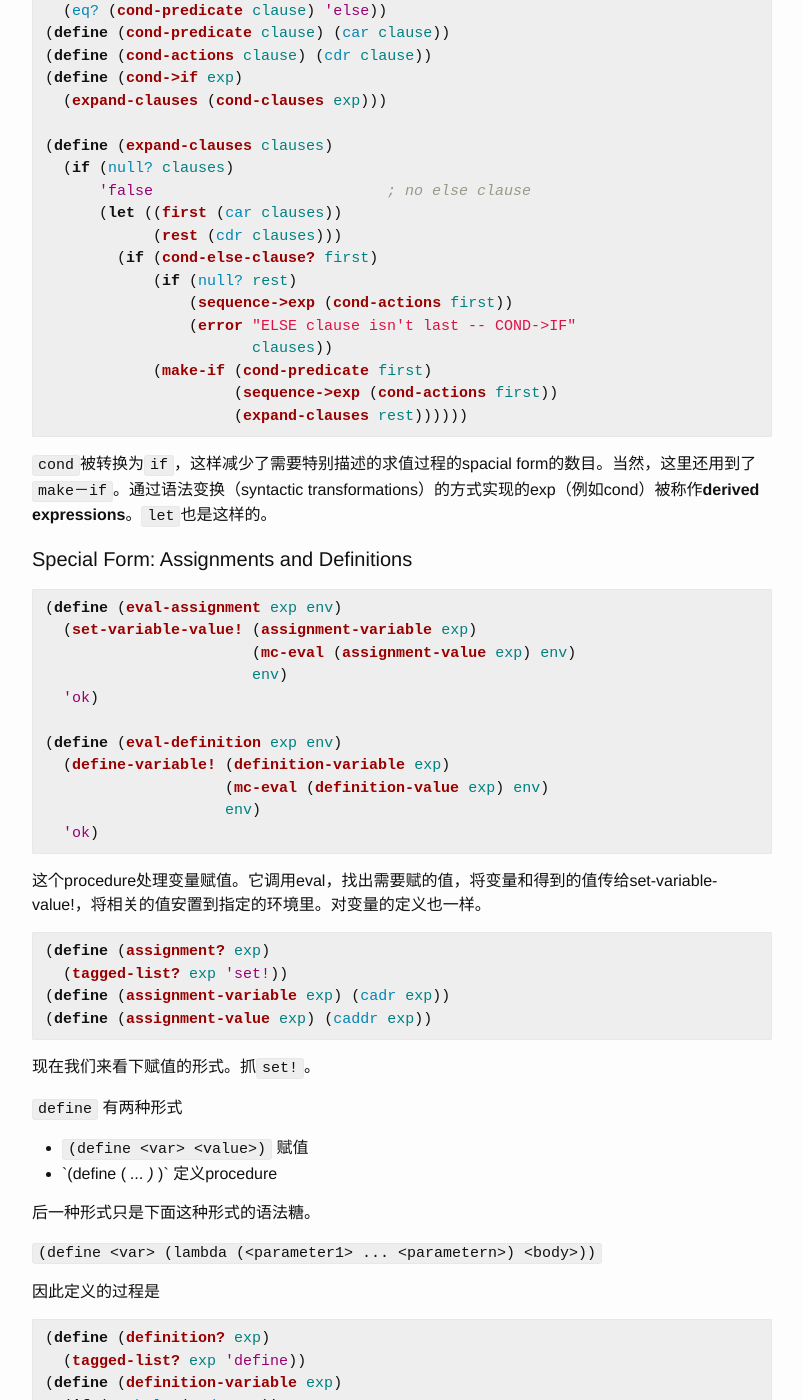
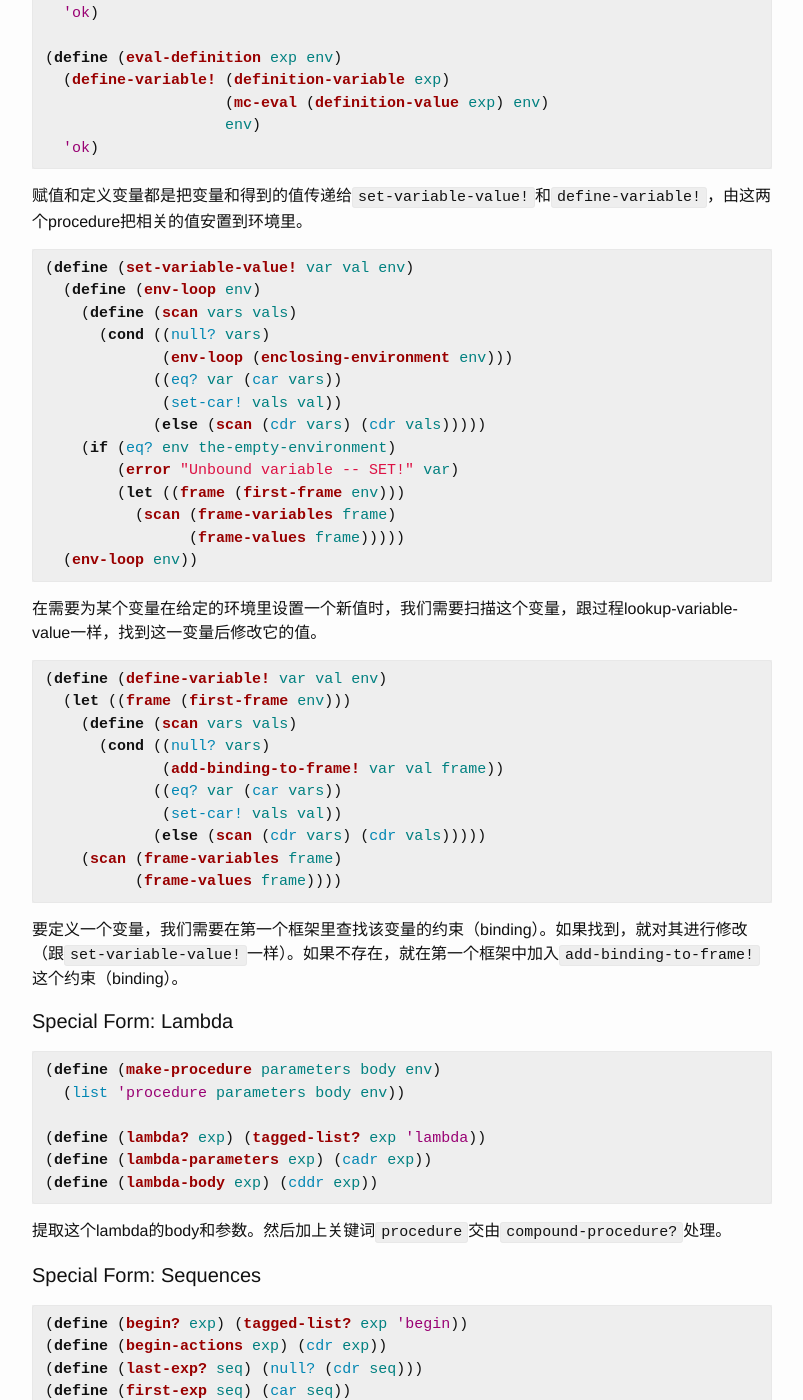
Before and after one commit to nickyfoto/Blog, a Jekyll site: the page built from _posts/2016-02-12-interpreter-eval.md, in a window 1280 px wide and 1400 px high, scrolled down 3933 px. Shown: the whole window, without its empty margins (238-1041 px from the left). Built offline with Jekyll 4.4.1, drawn with Linux system fonts in a browser that asks for light colours; some of the changed text lies outside the part shown.

Commit message:
finish eval

````diff
--- a/_posts/2016-02-12-interpreter.md
+++ b/_posts/2016-02-12-interpreter-eval.md
@@ -74,13 +74,34 @@
         (else false)))
 ```
 
-首先碰到的是`self-evaluating?`。只有number和string可以self-evaluate。
+首先碰到的是`self-evaluating?`。只有number和string可以self-evaluate。`number?`和`string?`解释器中都没有定义。
 
 ```scheme
 (define (variable? exp) (symbol? exp))
 ```
 
-如果是variable，则要在env中lookup它的值。
+如果是variable，则要在env中lookup它的值。`symbol?`解释器也没有定义。
+
+```scheme
+(define (lookup-variable-value var env)
+  (define (env-loop env)
+    (define (scan vars vals)
+      (cond ((null? vars)
+             (env-loop (enclosing-environment env)))
+            ((eq? var (car vars))
+             (car vals))
+            (else (scan (cdr vars) (cdr vals)))))
+    (if (eq? env the-empty-environment)
+        (error "Unbound variable" var)
+        (let ((frame (first-frame env)))
+          (scan (frame-variables frame)
+                (frame-values frame)))))
+  (env-loop env))
+```
+
+要在一个环境中查找一个变量，就需要扫描第一个框架里的变量表。如果在这里找到了所需的变量，那么就返回与之对应的值表里的对应元素。如果当前框架找不到，就要到它外围环境里去找，并继续下去。如果遇到了空环境，则发出一个“未约束变量”的错误信号。
+
+---
 
 ### Special Forms
 
@@ -100,17 +121,111 @@
   (tagged-list? exp 'quote))
 ```
 
-利用`tagged-list?`可以处理parse一系列情况。
+利用`tagged-list?`可以处理关键词`quote`，`set!`， `define`， `if`， `lambda`， `begin`， `cond`。
+
+#### Special Form: Assignments and Definitions
+
+现在我们来看下赋值的形式。抓`set!`。
+
+```scheme
+(define (assignment? exp)
+  (tagged-list? exp 'set!))
+(define (assignment-variable exp) (cadr exp))
+(define (assignment-value exp) (caddr exp))
+```
+
+`define` 有两种形式
+
+* `(define <var> <value>)` 赋值
+* `(define (<var> <parameter1> ... <parametern>)
+  <body>)` 定义procedure
+
+后一种形式只是下面这种形式的语法糖。
+
+`(define <var>
+  (lambda (<parameter1> ... <parametern>)
+    <body>))`
+
+因此定义的过程是
+
+```scheme
+(define (definition? exp)
+  (tagged-list? exp 'define))
+(define (definition-variable exp)
+  (if (symbol? (cadr exp))
+      (cadr exp)
+      (caadr exp)))
+(define (definition-value exp)
+  (if (symbol? (cadr exp))
+      (caddr exp)
+      (make-lambda (cdadr exp)   ; formal parameters
+                   (cddr exp)))) ; body
+```
+
+```scheme
+(define (eval-assignment exp env)
+  (set-variable-value! (assignment-variable exp)
+                       (mc-eval (assignment-value exp) env)
+                       env)
+  'ok)
+
+(define (eval-definition exp env)
+  (define-variable! (definition-variable exp)
+                    (mc-eval (definition-value exp) env)
+                    env)
+  'ok)
+```
+
+赋值和定义变量都是把变量和得到的值传递给`set-variable-value!`和`define-variable!`，由这两个procedure把相关的值安置到环境里。
+
+```scheme
+(define (set-variable-value! var val env)
+  (define (env-loop env)
+    (define (scan vars vals)
+      (cond ((null? vars)
+             (env-loop (enclosing-environment env)))
+            ((eq? var (car vars))
+             (set-car! vals val))
+            (else (scan (cdr vars) (cdr vals)))))
+    (if (eq? env the-empty-environment)
+        (error "Unbound variable -- SET!" var)
+        (let ((frame (first-frame env)))
+          (scan (frame-variables frame)
+                (frame-values frame)))))
+  (env-loop env))
+```
+
+在需要为某个变量在给定的环境里设置一个新值时，我们需要扫描这个变量，跟过程lookup-variable-value一样，找到这一变量后修改它的值。
+
+```scheme
+(define (define-variable! var val env)
+  (let ((frame (first-frame env)))
+    (define (scan vars vals)
+      (cond ((null? vars)
+             (add-binding-to-frame! var val frame))
+            ((eq? var (car vars))
+             (set-car! vals val))
+            (else (scan (cdr vars) (cdr vals)))))
+    (scan (frame-variables frame)
+          (frame-values frame))))
+```
+
+要定义一个变量，我们需要在第一个框架里查找该变量的约束（binding）。如果找到，就对其进行修改（跟`set-variable-value!`一样）。如果不存在，就在第一个框架中加入`add-binding-to-frame!`这个约束（binding）。
+
+
 
 #### Special Form: Lambda
 
 ```scheme
+(define (make-procedure parameters body env)
+  (list 'procedure parameters body env))
+
 (define (lambda? exp) (tagged-list? exp 'lambda))
 (define (lambda-parameters exp) (cadr exp))
 (define (lambda-body exp) (cddr exp))
 ```
 
-提取这个lambda的body和参数。
+提取这个lambda的body和参数。然后加上关键词`procedure`交由`compound-procedure?`处理。
 
 #### Special Form: Sequences
 
@@ -127,8 +242,8 @@
               (eval-sequence (rest-exps exps) env))))
 ```
 
-* `Begin` 把多个expression放到一个expression里面。它要求按出现顺序对它的子expression求值。
-* `Eval-sequence` is used by apply to evaluate the sequence of expressions in a procedure body. It is also used by `eval` to evaluate the sequence of expressions in a `begin` expression. 它拿 a sequence of expressions 和env做参数。返回最后一个exp的value。
+* `begin` 把多个expression放到一个expression里面。它要求按出现顺序对它的子expression求值。`begin-actions` 取出begin后的exps。
+* `Eval-sequence`递归地对包含在`begin`里的exps求值，如果递归到`last-exp?`则返回它的value。
 
 #### Special Form: Conditionals
 
@@ -152,9 +267,16 @@
       (eval (if-alternative exp) env)))
 ```
 
-`eval-if`对if expression的predicate部分进行求值。如果true，则对consequence求值，否则对alternative求值。`if-predicate` 用于被解释的语言，求出来的值用`true?`来判断。然后交由解释器本身的if来判断执行。这里体现了解释器所用的语言和被解释的语言之间的关系。
+`eval-if`把含有if的exp拆成三部分。首先对if expression的predicate部分进行求值。如果true，则对consequence求值，否则对alternative求值。`if-predicate` 用于被解释的语言，求出来的值用`true?`来判断。然后交由解释器本身的if来判断执行。这里体现了解释器所用的语言和被解释的语言之间的关系。
 
 ```scheme
+
+(define (sequence->exp seq)
+  (cond ((null? seq) seq)
+        ((last-exp? seq) (first-exp seq))
+        (else (make-begin seq))))
+(define (make-begin seq) (cons 'begin seq))
+
 (define (make-if predicate consequent alternative)
   (list 'if predicate consequent alternative))
 
@@ -184,63 +306,9 @@
 
 `cond`被转换为`if`，这样减少了需要特别描述的求值过程的spacial form的数目。当然，这里还用到了`make－if`。通过语法变换（syntactic transformations）的方式实现的exp（例如cond）被称作**derived expressions**。`let`也是这样的。
 
-#### Special Form: Assignments and Definitions
+至此special forms结束。
 
-```scheme
-(define (eval-assignment exp env)
-  (set-variable-value! (assignment-variable exp)
-                       (mc-eval (assignment-value exp) env)
-                       env)
-  'ok)
-
-(define (eval-definition exp env)
-  (define-variable! (definition-variable exp)
-                    (mc-eval (definition-value exp) env)
-                    env)
-  'ok)
-```
-
-这个procedure处理变量赋值。它调用eval，找出需要赋的值，将变量和得到的值传给set-variable-value!，将相关的值安置到指定的环境里。对变量的定义也一样。
-
-```scheme
-(define (assignment? exp)
-  (tagged-list? exp 'set!))
-(define (assignment-variable exp) (cadr exp))
-(define (assignment-value exp) (caddr exp))
-```
-
-现在我们来看下赋值的形式。抓`set!`。
-
-`define` 有两种形式
-
-* `(define <var> <value>)` 赋值
-* `(define (<var> <parameter1> ... <parametern>)
-  <body>)` 定义procedure
-
-后一种形式只是下面这种形式的语法糖。
-
-`(define <var>
-  (lambda (<parameter1> ... <parametern>)
-    <body>))`
-
-因此定义的过程是
-
-```scheme
-(define (definition? exp)
-  (tagged-list? exp 'define))
-(define (definition-variable exp)
-  (if (symbol? (cadr exp))
-      (cadr exp)
-      (caadr exp)))
-(define (definition-value exp)
-  (if (symbol? (cadr exp))
-      (caddr exp)
-      (make-lambda (cdadr exp)   ; formal parameters
-                   (cddr exp)))) ; body
-```
-
-以上对exp有不同的判断，最后一个是`application?`，也就是复合表达式（compound expression）时，需要分清operator和operands，然后(apply procedure arguments)，这里procedure就对应operator，arguments对应operands。所以`(list-of-values (operands exp) env)`用来生成参数表。
-
+---
 
 ```scheme
 (define (application? exp) (pair? exp))
@@ -255,83 +323,14 @@
       '()
       (cons (mc-eval (first-operand exps) env)
         (list-of-values (rest-operands exps) env))))
+
+((application? exp)
+    (apply (mc-eval (operator exp) env)
+      (list-of-values (operands exp) env)))
 ```
 
+如果exp既不是number，也不是string，也不是symbol，也不是其它的special form，那么它就是个pair?，这样的表达式被称为procedure application，或者叫做compound expression。对这样的表达式，我们先求出它的`operator`的value `(mc-eval (operator exp) env)`，再列出它的参数的值 `(list-of-values (operands exp) env))`，最后，通过apply来处理它。
 
-## Apply的实现
-
-apply把过程分为两类，一类调用apply-primitive-procedure去应用基本过程；符合过程要顺序的求值组成该过程体的表达式。求值过程中需要建立相应的环境，环境的构造方式是扩充该过程所携带的基本环境，并加入一个框架，其中将过程的各个形式参数约束于过程调用的实际参数。
-
-```scheme
-(define (apply procedure arguments)
-  (cond ((primitive-procedure? procedure)
-         (apply-primitive-procedure procedure arguments))
-        ((compound-procedure? procedure)
-         (eval-sequence
-           (procedure-body procedure)
-           (extend-environment
-             (procedure-parameters procedure)
-             arguments
-             (procedure-environment procedure))))
-        (else
-         (error
-          "Unknown procedure type -- APPLY" procedure))))
-```
-
-### 复合过程的处理
-
-```scheme
-(define (compound-procedure? p)
-  (tagged-list? p 'procedure))
-
-(define (eval-sequence exps env)
-  (cond ((last-exp? exps) (mc-eval (first-exp exps) env))
-        (else (mc-eval (first-exp exps) env)
-              (eval-sequence (rest-exps exps) env))))
-
-(define (procedure-body p) (caddr p))
-(define (procedure-parameters p) (cadr p))
-(define (procedure-environment p) (cadddr p))
-```
-
-### 基本过程的处理
-
-```scheme
-(define (primitive-procedure? proc)
-  (tagged-list? proc 'primitive))
-
-(define (primitive-implementation proc) (cadr proc))
-
-(define primitive-procedures
-  (list (list 'car car)
-        (list 'cdr cdr)
-        (list 'cons cons)
-        (list 'null? null?)
-        <more primitives>
-        ))
-
-(define (primitive-procedure-names)
-  (map car
-       primitive-procedures))
-
-(define (primitive-procedure-objects)
-  (map (lambda (proc) (list 'primitive (cadr proc)))
-       primitive-procedures))
-```
-要应用一个基本过程，就是将实现过程应用于实际参数。
-
-```scheme
-(define (apply-primitive-procedure proc args)
-  (apply-in-underlying-scheme
-   (primitive-implementation proc) args))
-```
-
-### 对环境的操作
-
-求值器需要对环境的操作。环境就是a sequence of frames。每个框架都是a table of bindings that associate variables with their corresponding values. 我们针对环境有下列操作：
-
-
-
-
+---
 
 [1]: http://yinwang0.lofter.com/post/183ec2_47bea8
--- /dev/null
+++ b/_posts/2016-02-14-interpreter-apply.md
@@ -0,0 +1,62 @@
+---
+layout: post
+title:  "61AS Unit 4 解释器的实现 apply"
+date:   2016-02-14
+author: "Huang Qiang"
+tags: [61as, interpreter, sicp, scheme]
+---
+
+## Apply的实现
+
+apply把过程分为两类，一类调用apply-primitive-procedure去应用基本过程；符合过程要顺序的求值组成该过程体的表达式。求值过程中需要建立相应的环境，环境的构造方式是扩充该过程所携带的基本环境，并加入一个框架，其中将过程的各个形式参数约束于过程调用的实际参数。
+
+```scheme
+(define (apply procedure arguments)
+  (cond ((primitive-procedure? procedure)
+         (apply-primitive-procedure procedure arguments))
+        ((compound-procedure? procedure)
+         (eval-sequence
+           (procedure-body procedure)
+           (extend-environment
+             (procedure-parameters procedure)
+             arguments
+             (procedure-environment procedure))))
+        (else
+         (error
+          "Unknown procedure type -- APPLY" procedure))))
+```
+
+### 复合过程的处理
+
+```scheme
+(define (compound-procedure? p)
+  (tagged-list? p 'procedure))
+
+(define (eval-sequence exps env)
+  (cond ((last-exp? exps) (mc-eval (first-exp exps) env))
+        (else (mc-eval (first-exp exps) env)
+              (eval-sequence (rest-exps exps) env))))
+
+(define (procedure-body p) (caddr p))
+(define (procedure-parameters p) (cadr p))
+(define (procedure-environment p) (cadddr p))
+```
+
+### 基本过程的处理
+
+要应用一个基本过程，就是将实现过程应用于实际参数。
+
+```scheme
+(define (primitive-procedure? proc)
+  (tagged-list? proc 'primitive))
+
+(define (primitive-implementation proc) (cadr proc))
+
+(define (apply-primitive-procedure proc args)
+  (apply-in-underlying-scheme
+   (primitive-implementation proc) args))
+```
+
+### 对环境的操作
+
+求值器需要对环境的操作。环境就是a sequence of frames。每个框架都是a table of bindings that associate variables with their corresponding values. 我们针对环境有下列操作：
````
Also changed, not shown: other parts of _posts/2016-02-12-interpreter-eval.md (+2 -2 lines), 1 other file.
